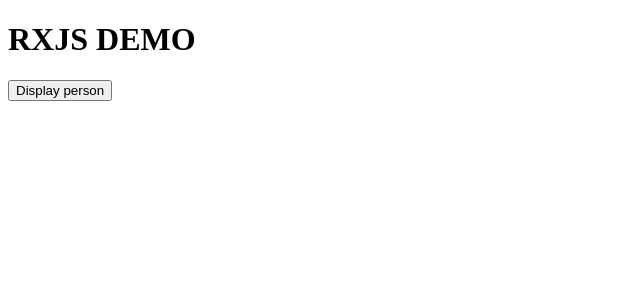
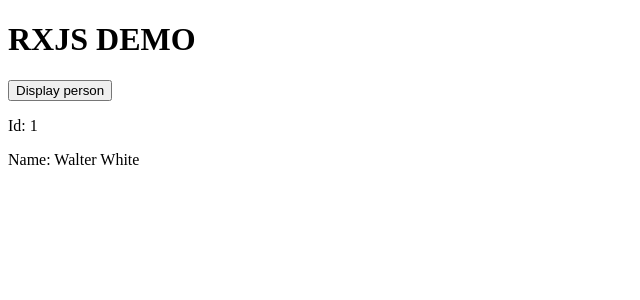
Before and after one commit to EriRan/rxjs-demo, an Angular app: page / in a window 1280 px wide. Both pictures are taken after a click on the button "Display person". Shown: the top 300 px of the page, without its empty margins (0-640 px from the left). Built offline with nearby package versions, Linux system fonts and the light colour scheme.

Commit message:
Add simple person load
Where to handle these observables? How should I display loading?

```diff
--- a/src/app/display-component/display-component.component.html
+++ b/src/app/display-component/display-component.component.html
@@ -1 +1,5 @@
-<button (click)="displayPerson()">Display person</button>
+<button (click)="displayPerson(1)">Display person</button>
+<div>
+  <p *ngIf="callDone && !person">LOADING...</p>
+</div>
+<app-person-component *ngIf="person" [person]="person"></app-person-component>
--- a/src/app/display-component/display-component.component.ts
+++ b/src/app/display-component/display-component.component.ts
@@ -1,22 +1,36 @@
 import { Component, OnInit } from '@angular/core';
+import { filter, first, map, of } from 'rxjs';
+import { Person } from '../model/person.model';
+import { PersonService } from '../services/person/person.service';
 
 @Component({
   selector: 'app-display-component',
   templateUrl: './display-component.component.html',
-  styleUrls: ['./display-component.component.css']
+  styleUrls: ['./display-component.component.css'],
 })
 export class DisplayComponentComponent implements OnInit {
 
-  constructor() { }
+  person?: Person;
+  callDone: boolean = false;
 
-  ngOnInit(): void {
-  }
+  constructor(private personService: PersonService) {}
+
+  ngOnInit(): void {}
 
   /**
    * HTML
    */
-  displayPerson(): void {
-    console.log('Display');
+  displayPerson(id: number): void {
+    this.person = undefined;
+    this.callDone = true;
+    this.personService
+      .get(id)
+      .subscribe((responsePerson) => {
+        if (!responsePerson) {
+          this.person = new Person(-1, 'NOT FOUND');
+          return;
+        }
+        this.person = responsePerson;
+      });
   }
-
 }
```
